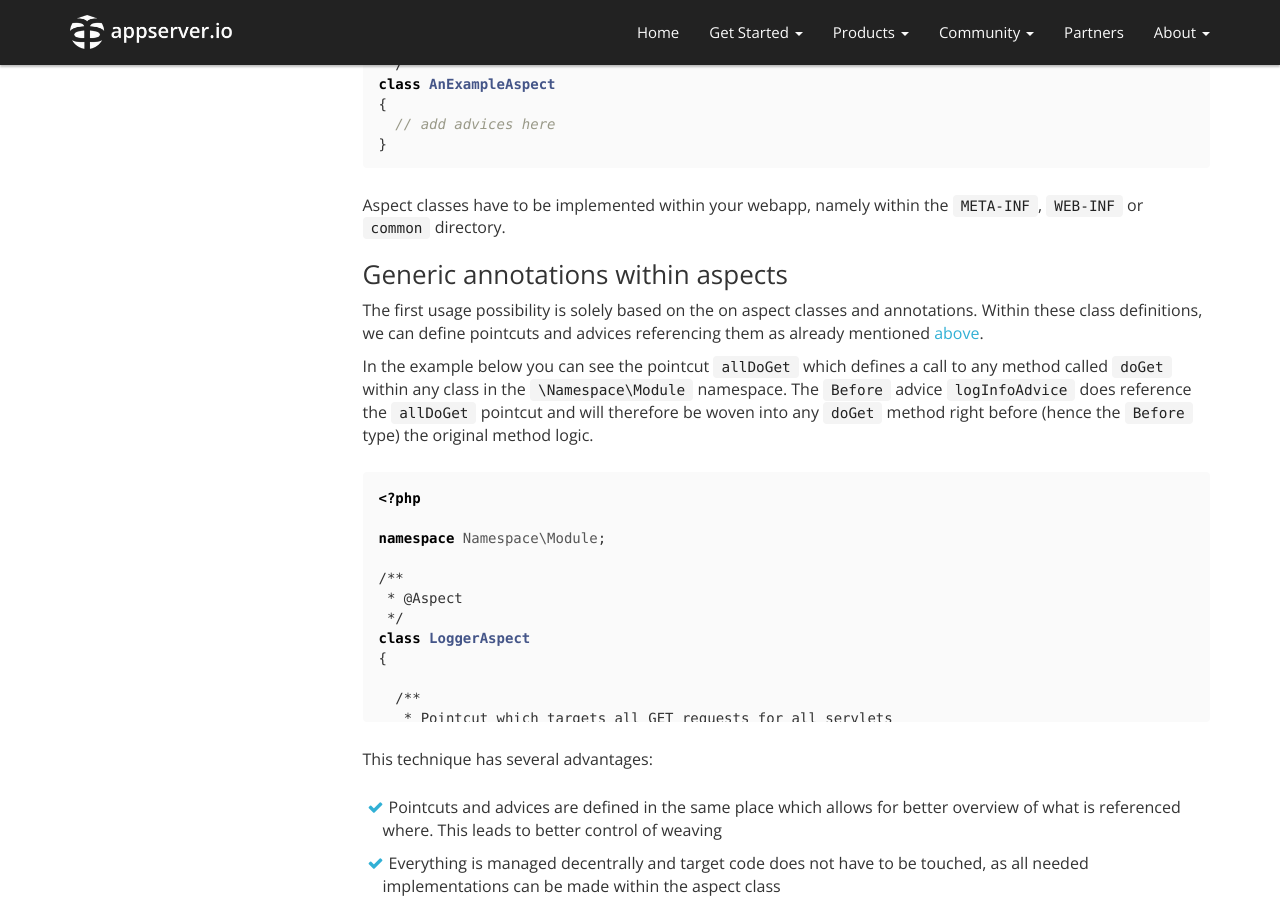
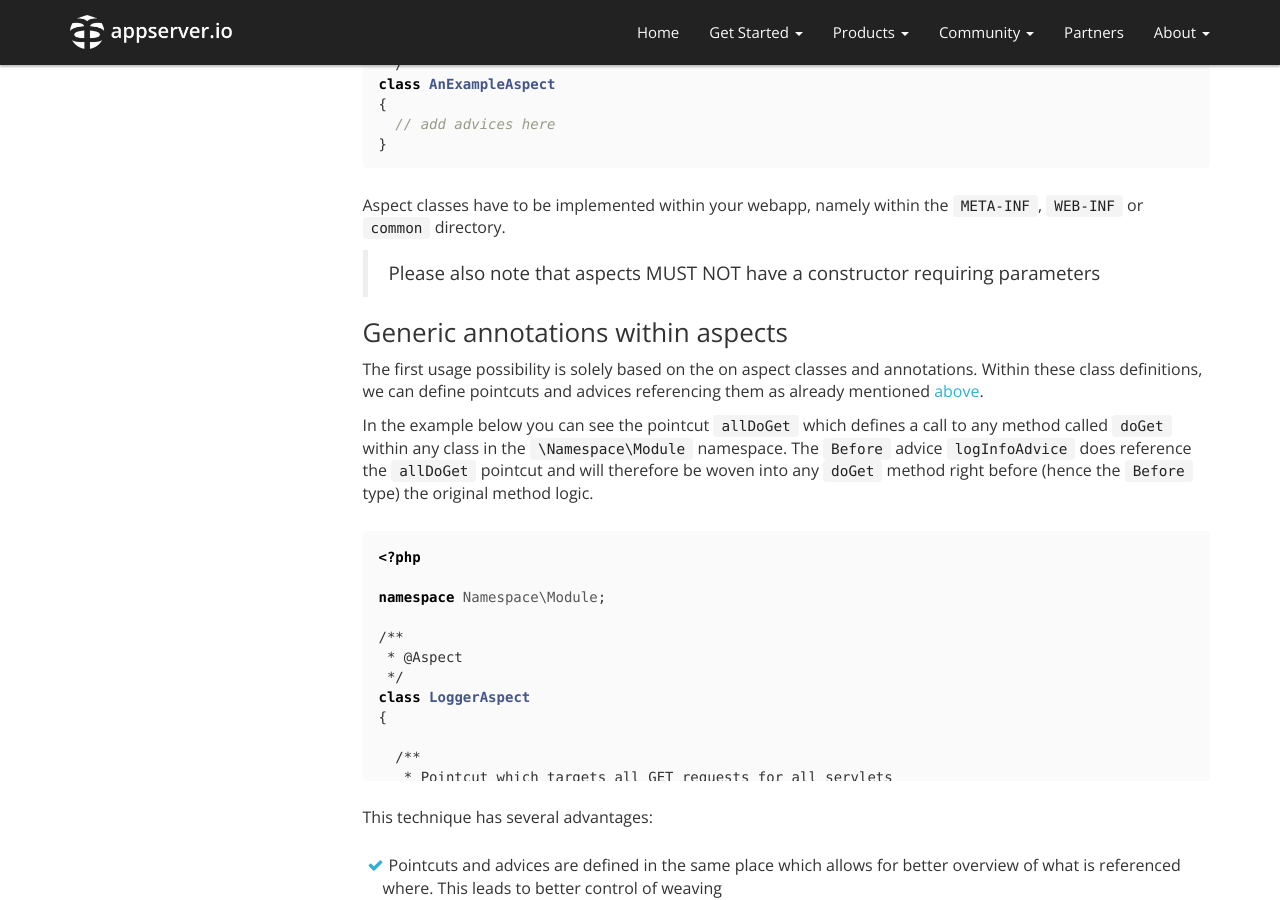
Before and after one commit to appserver-io/appserver, a Jekyll site: the page built from _docs/aop.md, in a window 1280 px wide and 900 px high, scrolled down 5807 px. Built offline with Jekyll 4.4.1, drawn with Linux system fonts in a browser that asks for light colours; nearby versions of some CDN libraries; library files that are not in the unit come from our copies; Markdown is read by kramdown in place of the engine named in the settings.

Commit message:
Update aop.md

```diff
--- a/_docs/aop.md
+++ b/_docs/aop.md
@@ -252,6 +252,8 @@ class AnExampleAspect
 
 Aspect classes have to be implemented within your webapp, namely within the `META-INF`, `WEB-INF` or `common` directory.
 
+> Please also note that aspects MUST NOT have a constructor requiring parameters
+
 ### Generic annotations within aspects
 
 The first usage possibility is solely based on the on aspect classes and annotations.
```
